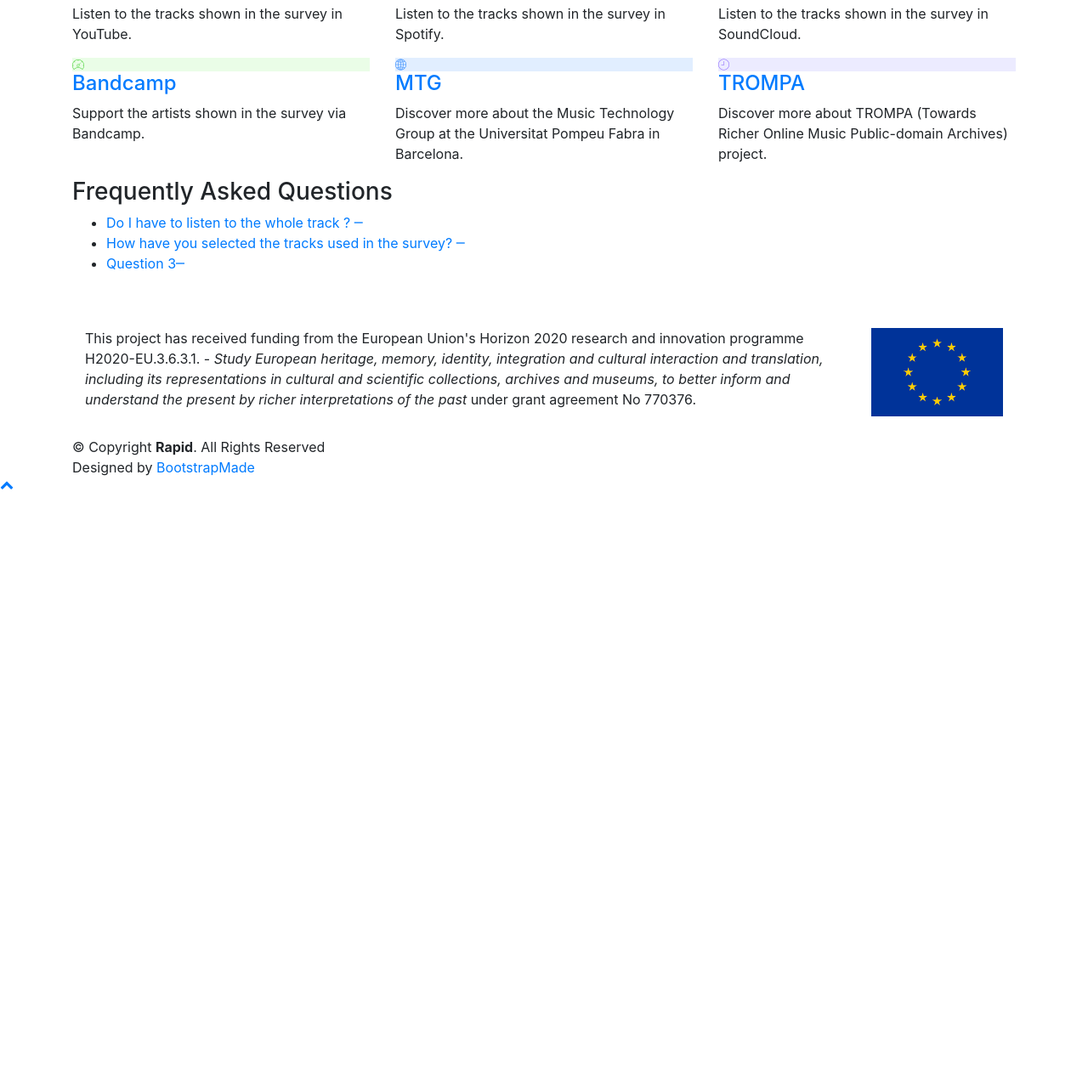
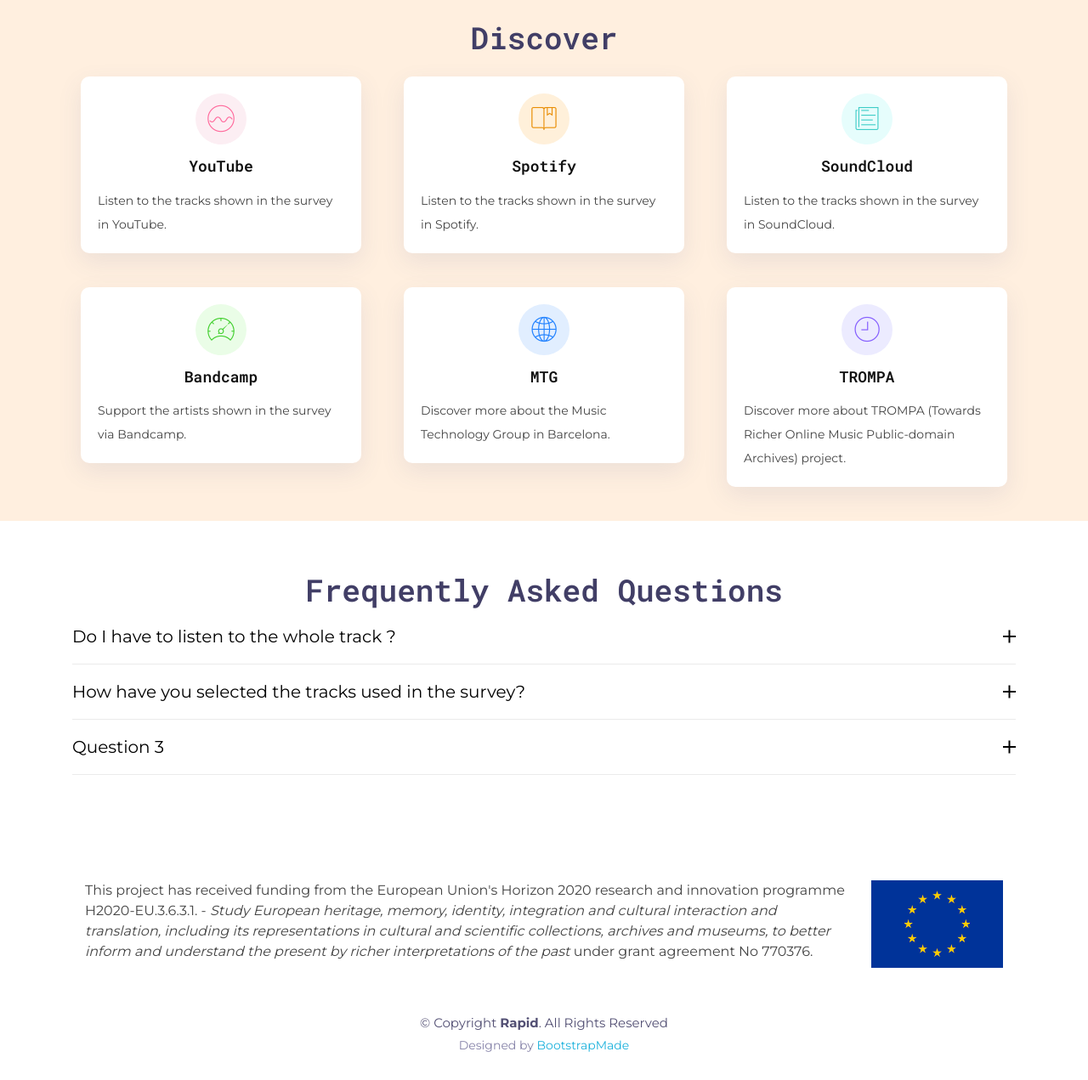
Before and after one commit to LPorcaro/divsurvey, a Django app: page / in a window 1280 px wide. Shown: the part 961-2232 px from the top of the page at 85% size. Before the commit the page ends 1537 px from the top, so only its background shows below. Run offline with Django 3.2, Linux system fonts and the light colour scheme; some libraries are stand-ins or nearby versions; some web fonts are replaced.

Commit message:
Update template

```diff
--- a/blog/static/css/style.css
+++ b/blog/static/css/style.css
@@ -12,7 +12,7 @@
 body {
   background: #fff;
   color: #444;
-  font-family: "Open Sans", sans-serif;
+  font-family: "Montserrat", sans-serif;
 }
 
 a {
@@ -39,10 +39,11 @@ h3,
 h4,
 h5,
 h6 {
-  font-family: "Montserrat", sans-serif;
+  font-family: "Roboto Mono", sans-serif;
   font-weight: 400;
-  margin: 0 0 20px 0;
+  margin: 0 0 0px 0;
   padding: 0;
+  color: #ff0000;
 }
 
 /* Back to top button */
@@ -50,7 +51,7 @@ h6 {
 .back-to-top {
   position: fixed;
   display: none;
-  background: #1bb1dc;
+  background: #ff0000;
   color: #fff;
   width: 44px;
   height: 44px;
@@ -477,7 +491,7 @@ h6 {
   text-align: center;
   font-weight: 700;
   position: relative;
-  font-family: "Montserrat", sans-serif;
+  font-family: "Roboto Mono", sans-serif;
 }
 
 .section-header p {
@@ -493,7 +507,7 @@ h6 {
 --------------------------------*/
 
 .section-bg {
-  background: #f5f8fd;
+  background: #ffefdf;
 }
 
 /* About Us Section
@@ -580,11 +594,11 @@ h6 {
 --------------------------------*/
 
 #services {
-  padding: 60px 0 40px 0;
+  padding: 0px 0 0px 0;
 }
 
 #services .box {
-  padding: 30px;
+  padding: 20px;
   position: relative;
   overflow: hidden;
   border-radius: 10px;
--- a/blog/templates/blog/index.html
+++ b/blog/templates/blog/index.html
@@ -8,7 +8,7 @@
   <meta content="" name="description">
 
   <!-- Google Fonts -->
-  <link href="https://fonts.googleapis.com/css?family=Open+Sans:300,300i,400,400i,500,600,700,700i|Montserrat:300,400,500,600,700" rel="stylesheet">
+  <link href="https://fonts.googleapis.com/css?family=Open+Sans:300,300i,400,400i,500,600,700,700i|Montserrat:300,400,500,600,700|Roboto+Mono:100,200,300,400,500,600,1000" rel="stylesheet">
 
   <!-- Bootstrap CSS File -->
   <link href='{% static "lib/bootstrap/css/bootstrap.min.css"%}'   rel="stylesheet">
@@ -21,7 +21,7 @@
   <link href='{% static "lib/lightbox/css/lightbox.min.css"%}'  rel="stylesheet">
 
   <!-- Main Stylesheet File -->
-  <link href='{% static "css/style.css"}'  rel="stylesheet">
+  <link href='{% static "css/style.css" %}'  rel="stylesheet">
 
   <!-- =======================================================
     Theme Name: Rapid
@@ -32,24 +32,13 @@
 </head>
 
 <body>
-  <!--==========================
-  Header
-  ============================-->
-  <header id="header">
-              <t><h2> Diversity in Electronic Music. A Survey.</h2>
-
-<!--     <div id="topbar">
+  <section id="header">
       <div class="container">
-        <div class="social-links">
-          <a href="#" class="twitter"><i class="fa fa-twitter"></i></a>
-          <a href="#" class="facebook"><i class="fa fa-facebook"></i></a>
-          <a href="#" class="linkedin"><i class="fa fa-linkedin"></i></a>
-          <a href="#" class="instagram"><i class="fa fa-instagram"></i></a>
+        <div class="justify-content-center align-self-center">
+          <h2> Diversity in Electronic Music.</h2>
         </div>
       </div>
-    </div> -->
-
-  </header><!-- #header -->
+  </section>
 
   <!--==========================
     Intro Section
@@ -59,47 +48,44 @@
       <div class="row justify-content-center align-self-center">
         <div class="col-md-6 intro-info order-md-first order-last">
 
+          This survey is part of the research on music diversity of <a href="https://lorenzoporcaro.wordpress.com/">Lorenzo Porcaro</a>, PhD student at the Universitat Pompeu Fabra.
+
+          If you choose to participate, you will discover some electronic music from all around the world.
+
+          <br><br>
+          <a href="{% url 'randomizer_en' %}" class="btn-get-started scrollto">Go to the survey!</a><br>
+
+          <br>
+
+          Esta encuesta es parte de la investigación sobre la diversidad musical realizada por Lorenzo Porcaro, un estudiante de doctorado de la Universitat Pompeu Fabra.
+
+          Si decides participar, descubrirás un poco de música electrónica de todo el mundo.
+
+          <br><br>
+          <a href="{% url 'randomizer_es' %}" class="btn-get-started scrollto"> ¡Ir a la encuesta!</a><br>
 
 
-          This survey is part of the research on music diversity of <a href="https://lorenzoporcaro.wordpress.com/"> Lorenzo Porcaro</a>, PhD student at <a href="https://www.upf.edu/web/mtg/"> Universitat Pompeu Fabra</a>, and is part of the TROMPA project directed by Dr. Emilia Gómez.
+          <br>
+            Questa indagine fa parte della ricerca sulla diversitá musicale condotta da Lorenzo Porcaro, studente di dottorato della Universitat Pompeu Fabra.
 
-          If you choose to participate, we will ask first ask you some optional questions about your background and your musical interests. Then, we will show you lists of music tracks and artists, and ask you to compare them and decide which one is more varied or diverse.
-
-          <a href="{% url 'randomizer' %}" class="btn-get-started scrollto">Go to the survey!</a><br>
-
-
-        <br>
-
-        <b>
-        Esta encuesta es parte de la investigación sobre la diversidad musical realizada por Lorenzo Porcaro, un estudiante de doctorado de la Universitat Pompeu Fabra, dentro del proyecto TROMPA dirigido por Dra. Emilia Gómez. Si decides participar, antes te preguntaremos unas preguntas opcionales sobre el tuyo background y tus itereses musicales. Después, te enseñaremos unas listas de canciones y artistas, y te preguntaremos de compararlas, eligiendo cuáles te parecen más variadas o diversas.
-
-          <a href="{% url 'randomizer' %}" class="btn-get-started scrollto"> ¡Ir a la encuesta!</a><br>
-
-        </b>
-
-        <br>
-        <i>
-          Questa indagine fa parte della ricerca sulla diversitá musicale condotta da Lorenzo Porcaro, studente di dottorato alla Universitat Pompeu Fabra, ed è parte del progetto TROMPA diretto da Dr. Emilia Gómez.
-
-          Se scegli di participare, prima ti saranno chieste una serie di domande opzionali sul tuo background e sui tuoi interessi musicali. Dopo, ti mostreremo delle liste di canzoni e artisti, e ti chiederemo di compararle, dicendoci quali ti sembrano piú varie o diverse.
-
-          <a href="{% url 'randomizer' %}" class="btn-get-started scrollto"> Vai all'inchiesta!</a><br>
-
-        </i>
-
+            Se scegliete di partecipare, scoprirete un po' di musica elettronica da tutto il mondo.
+            <br><br>
+            <a href="{% url 'randomizer_it' %}" class="btn-get-started scrollto"> Vai all'inchiesta!</a><br>
 
         </div>
 
-        <div class="col-md-6 intro-img order-md-last order-first">
-          <img src='{% static "img/pad.jpg" %}' alt="" class="img-fluid">
+        <div class="col-md-5 order-md-last order-first">
+          <div class="box">
+            <img src='{% static "img/pad2.jpg" %}' alt="" class="img-fluid">
+          </div>
         </div>
+
       </div>
 
     </div>
   </section><!-- #intro -->
 
   <main id="main">
-
 
     <!--==========================
       Services Section
@@ -108,19 +94,19 @@
       <div class="container">
         <br>
         <header class="section-header">
-          <h3>Discover</h3>
+          <h3>Discover</h3><br>
         </header>
 
         <div class="row">
 
-          <div class="col-md-6 col-lg-4 wow bounceInUp" data-wow-duration="1.4s">
+          <div class="col-md-6 col-lg-4 wow bounceInUp" data-wow-duration="1.2s">
             <div class="box">
               <div class="icon" style="background: #fceef3;"><i class="ion-ios-analytics-outline" style="color: #ff689b;"></i></div>
               <h4 class="title"><a href="https://www.youtube.com/playlist?list=PLO_ftEbUcr_exmEWO1Y8EYEEcK6jwlwdJ">YouTube</a></h4>
               <p class="description">Listen to the tracks shown in the survey in YouTube.</p>
             </div>
           </div>
-          <div class="col-md-6 col-lg-4 wow bounceInUp" data-wow-duration="1.4s">
+          <div class="col-md-6 col-lg-4 wow bounceInUp" data-wow-duration="1.2s">
             <div class="box">
               <div class="icon" style="background: #fff0da;"><i class="ion-ios-bookmarks-outline" style="color: #e98e06;"></i></div>
               <h4 class="title"><a href="https://open.spotify.com/playlist/1WAdvDkS6JNKcGlmseLXJC?si=YKt5h2FUQoOn6HNK0CT9Gg">Spotify</a></h4>
@@ -128,14 +114,14 @@
             </div>
           </div>
 
-          <div class="col-md-6 col-lg-4 wow bounceInUp" data-wow-delay="0.1s" data-wow-duration="1.4s">
+          <div class="col-md-6 col-lg-4 wow bounceInUp" data-wow-delay="0.1s" data-wow-duration="1.2s">
             <div class="box">
               <div class="icon" style="background: #e6fdfc;"><i class="ion-ios-paper-outline" style="color: #3fcdc7;"></i></div>
               <h4 class="title"><a href="https://soundcloud.com/plorenzzz/sets/diversity-in-electronic-music">SoundCloud</a></h4>
               <p class="description">Listen to the tracks shown in the survey in SoundCloud.</p>
             </div>
           </div>
-          <div class="col-md-6 col-lg-4 wow bounceInUp" data-wow-delay="0.1s" data-wow-duration="1.4s">
+          <div class="col-md-6 col-lg-4 wow bounceInUp" data-wow-delay="0.1s" data-wow-duration="1.2s">
             <div class="box">
               <div class="icon" style="background: #eafde7;"><i class="ion-ios-speedometer-outline" style="color:#41cf2e;"></i></div>
               <h4 class="title"><a href="https://drive.google.com/file/d/1AgidlBO1rDVlS7srv4Kcog97fwqB_3il/view?usp=sharing">Bandcamp</a></h4>
@@ -143,14 +129,14 @@
             </div>
           </div>
 
-          <div class="col-md-6 col-lg-4 wow bounceInUp" data-wow-delay="0.2s" data-wow-duration="1.4s">
+          <div class="col-md-6 col-lg-4 wow bounceInUp" data-wow-delay="0.2s" data-wow-duration="1.2s">
             <div class="box">
               <div class="icon" style="background: #e1eeff;"><i class="ion-ios-world-outline" style="color: #2282ff;"></i></div>
               <h4 class="title"><a href="https://www.upf.edu/web/mtg/">MTG</a></h4>
-              <p class="description">Discover more about the Music Technology Group at the Universitat Pompeu Fabra in Barcelona.</p>
+              <p class="description">Discover more about the Music Technology Group in Barcelona.</p>
             </div>
           </div>
-          <div class="col-md-6 col-lg-4 wow bounceInUp" data-wow-delay="0.2s" data-wow-duration="1.4s">
+          <div class="col-md-6 col-lg-4 wow bounceInUp" data-wow-delay="0.2s" data-wow-duration="1.2s">
             <div class="box">
               <div class="icon" style="background: #ecebff;"><i class="ion-ios-clock-outline" style="color: #8660fe;"></i></div>
               <h4 class="title"><a href="https://trompamusic.eu/">TROMPA</a></h4>
@@ -210,8 +196,7 @@
 
 
     <section id="new">
-      <div class="container d-flex h-20">
-
+      <div class="container d-flex">
         <div class="col-md-10 intro-info order-md-first order-last">
           This project has received funding from the European Union's Horizon 2020 research and innovation programme H2020-EU.3.6.3.1. - <i> Study European heritage, memory, identity, integration and cultural interaction and translation, including its representations in cultural and scientific collections, archives and museums, to better inform and understand the present by richer interpretations of the past </i> under grant agreement No 770376.
         </div>
@@ -263,11 +248,9 @@
   <script src='{% static "lib/owlcarousel/owl.carousel.min.js"%}' ></script>
   <script src='{% static "lib/isotope/isotope.pkgd.min.js"%}' ></script>
   <script src='{% static "lib/lightbox/js/lightbox.min.js"%}' ></script>
-  <!-- Contact Form JavaScript File -->
-  <script src='{% static"contactform/contactform.js"></script>
 
   <!-- Template Main Javascript File -->
-  <script src='{% static "js/main.js"></script>
+  <script src='{% static "js/main.js" %}'></script>
 
 </body>
 </html>
--- a/blog/urls.py
+++ b/blog/urls.py
@@ -4,7 +4,9 @@ from . import views
 urlpatterns = [
     path('', views.post_list, name='post_list'),
     path('', views.button),
-    path('output', views.randomizer, name="randomizer" ),
+    path('output', views.randomizer_en, name="randomizer_en" ),
+    path('output', views.randomizer_es, name="randomizer_es" ),
+    path('output', views.randomizer_it, name="randomizer_it" ),
 ]
 
 # urlpatterns = [
--- a/blog/views.py
+++ b/blog/views.py
@@ -10,12 +10,31 @@ def post_list(request):
 
 
 
-def randomizer(request):
+def randomizer_en(request):
+    url1 = "https://google.com"
+    url2 = "https://wikipedia.org"
+    url3 = "https://twitter.com"
+    url4 = ""
+
+    url_list = [url1, url2, url3, url4]
+
+    return redirect(random.choice(url_list))
+
+def randomizer_es(request):
     url1 = "https://google.com"
     url2 = "https://wikipedia.org"
     url3 = "https://twitter.com"
 
-    url_list = [url1, url2, url3]
+    url_list = [url1, url2, url3, url4]
+
+    return redirect(random.choice(url_list))
+
+def randomizer_it(request):
+    url1 = "https://google.com"
+    url2 = "https://wikipedia.org"
+    url3 = "https://twitter.com"
+
+    url_list = [url1, url2, url3, url4]
 
     return redirect(random.choice(url_list))
 
```
Also changed, not shown: other parts of blog/static/css/style.css (+27 -14 lines), blog/static/img/pad2.jpg (added).
